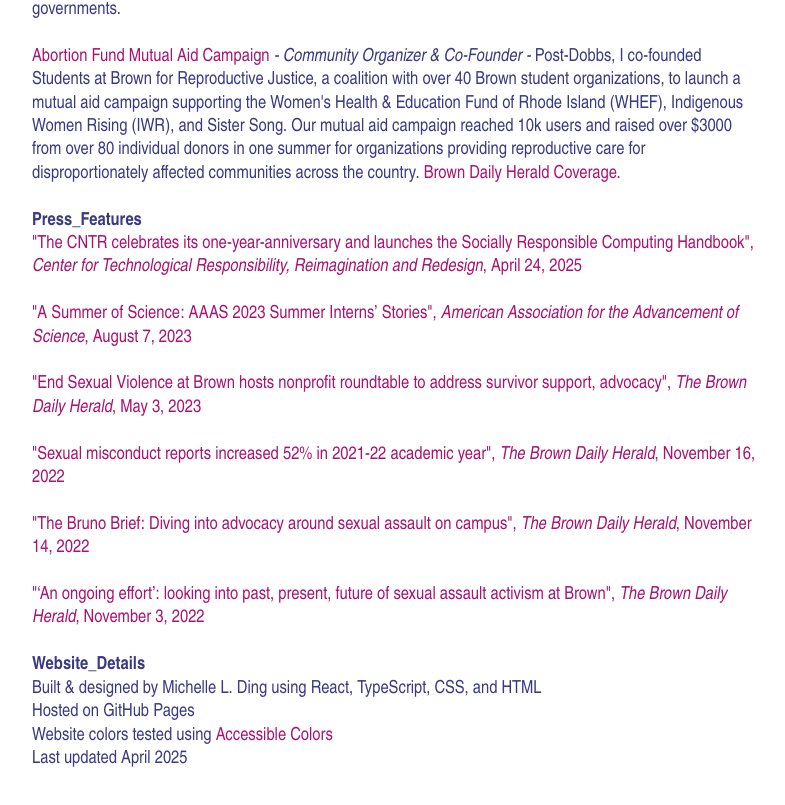
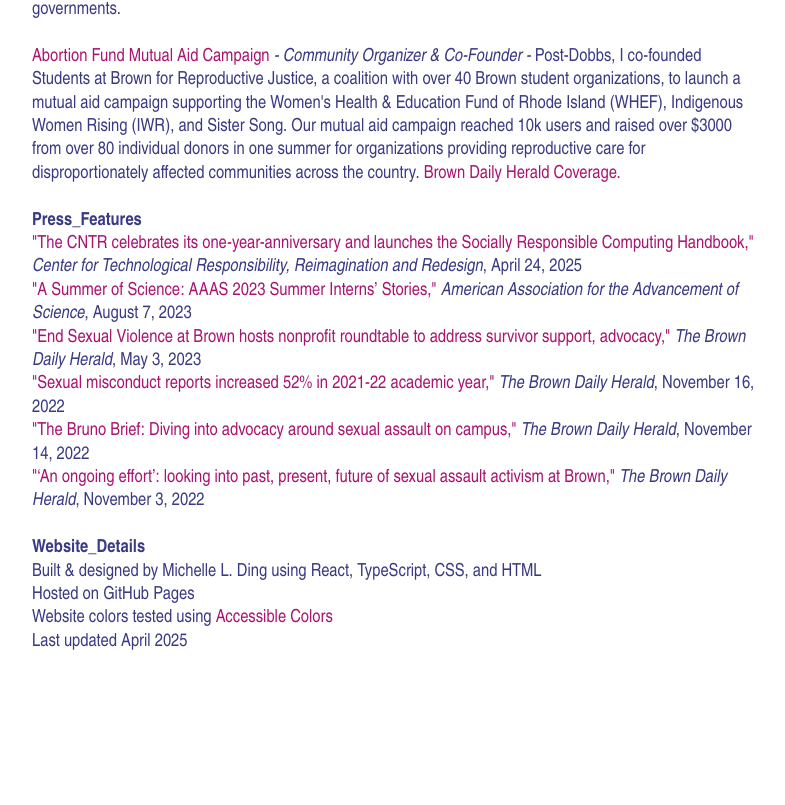
Before and after one commit to michelle-ding/michelle-ding.github.io, a React (Create React App) app: page / in a window 1280 px wide. Shown: the part 1797-2602 px from the top of the page, without its empty margins (416-1201 px from the left). After the commit the page ends 2539 px from the top, so only its background shows below. Built offline with nearby package versions, Linux system fonts and the light colour scheme; the HTML template or start-up script is replaced by a standard one.

Commit message:
Press reformat

```diff
--- a/src/Body.tsx
+++ b/src/Body.tsx
@@ -118,8 +118,8 @@ function formatPress(link: string, title: string, source: string, date: string){
     return(
         <div id="press">
             <a id="ref" href={link} target="_blank">
-                "{title}", <i>{source}</i>, {date}
-            </a>
+                "{title},"
+            </a> <i>{source}</i>, {date}
         </div>
     )
 }
@@ -136,16 +136,16 @@ function pressAndPub(){
         <div id="Press">
             <b id="header">{'Press_Features'}</b>
             {formatPress(cntrnews, "The CNTR celebrates its one-year-anniversary and launches the Socially Responsible Computing Handbook", "Center for Technological Responsibility, Reimagination and Redesign", "April 24, 2025")}
-            <br></br>
+
             {formatPress(aaasinterview, "A Summer of Science: AAAS 2023 Summer Interns’ Stories", "American Association for the Advancement of Science", "August 7, 2023")}
-            <br></br>
+
             {formatPress(esvroundtable, "End Sexual Violence at Brown hosts nonprofit roundtable to address survivor support, advocacy",
              bdh, "May 3, 2023")}
-            <br></br>
+
              {formatPress(titleix, "Sexual misconduct reports increased 52% in 2021-22 academic year", bdh, "November 16, 2022")}
-             <br></br>
+
             {formatPress(brunobrief, "The Bruno Brief: Diving into advocacy around sexual assault on campus", bdh, "November 14, 2022")}
-            <br></br>
+
             {formatPress(esvinterview, "‘An ongoing effort’: looking into past, present, future of sexual assault activism at Brown", bdh, "November 3, 2022")}
         </div>
     )
```
